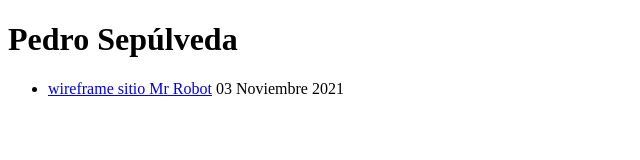
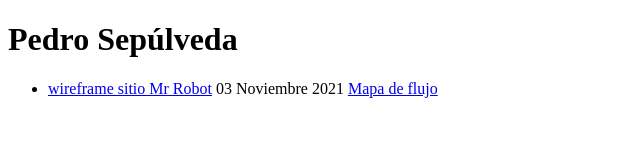
Before and after one commit to akaihorn/Entregas_Sist_Interfaz_II_2021, a plain HTML site: page index.html in a window 1280 px wide. Shown: the whole page, without its empty margins (0-640 px from the left). Drawn offline with Linux system fonts and the light colour scheme.

Commit message:
Inclusión del mapa en la lista
incluí la ruta del mapa de flujo en el index de la carpeta para ver si se visualiza

```diff
--- a/index.html
+++ b/index.html
@@ -12,6 +12,7 @@
 <ul>
     <li>
         <a href="minisitio_Pedro_Sepulveda_03-11-21/Sitio_Mr_Robot_Pedro_Sepulveda/index.html">wireframe sitio Mr Robot</a> 03 Noviembre 2021
+        <a href="minisitio_Pedro_Sepulveda_03-11-21/wireframe_y_mapa_de_navegacion/mapa_de_flujo_Pedro_sepulveda.pdf">Mapa de flujo</a>
     </li>
 </ul>
 </body>
```
